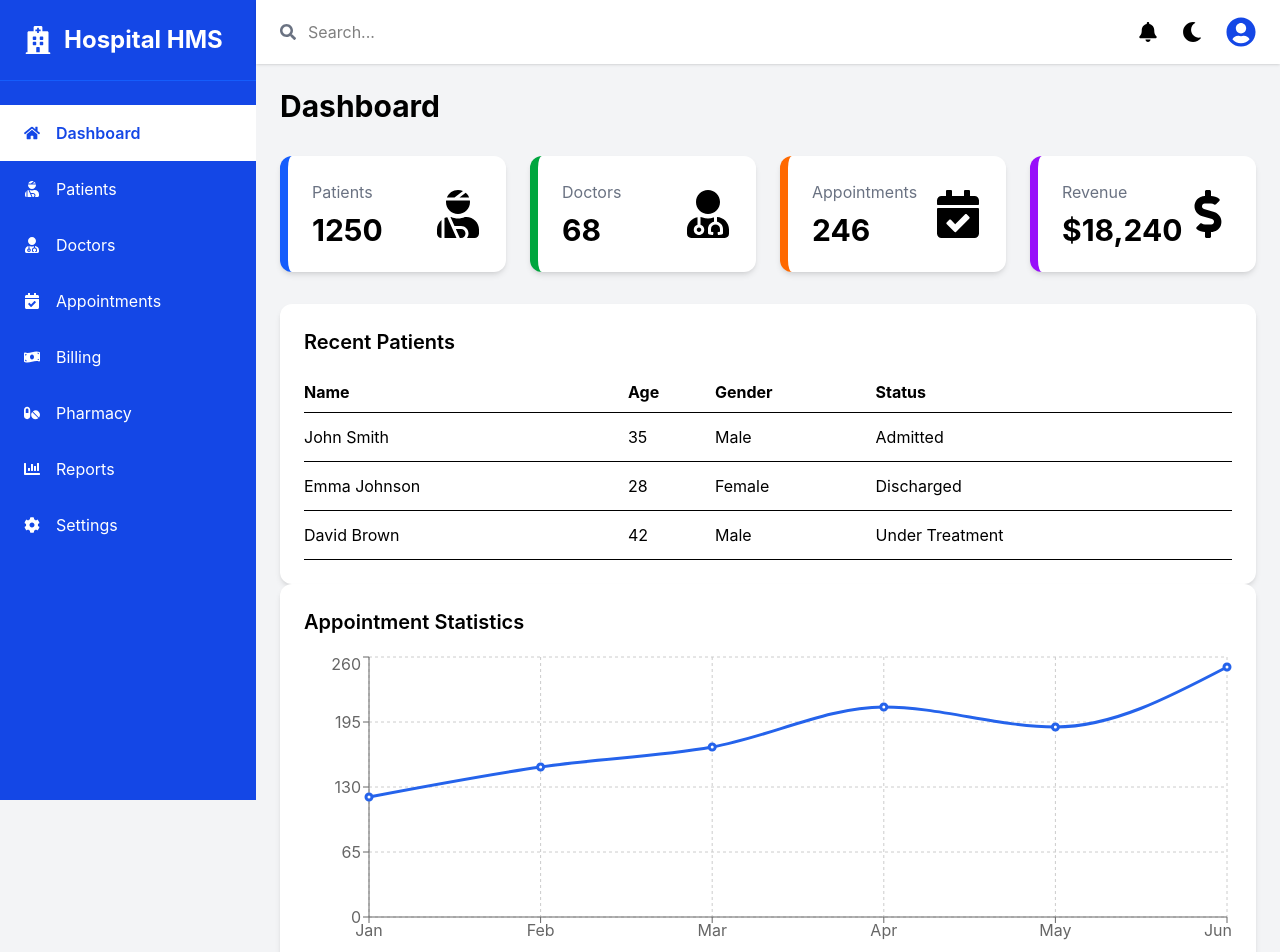
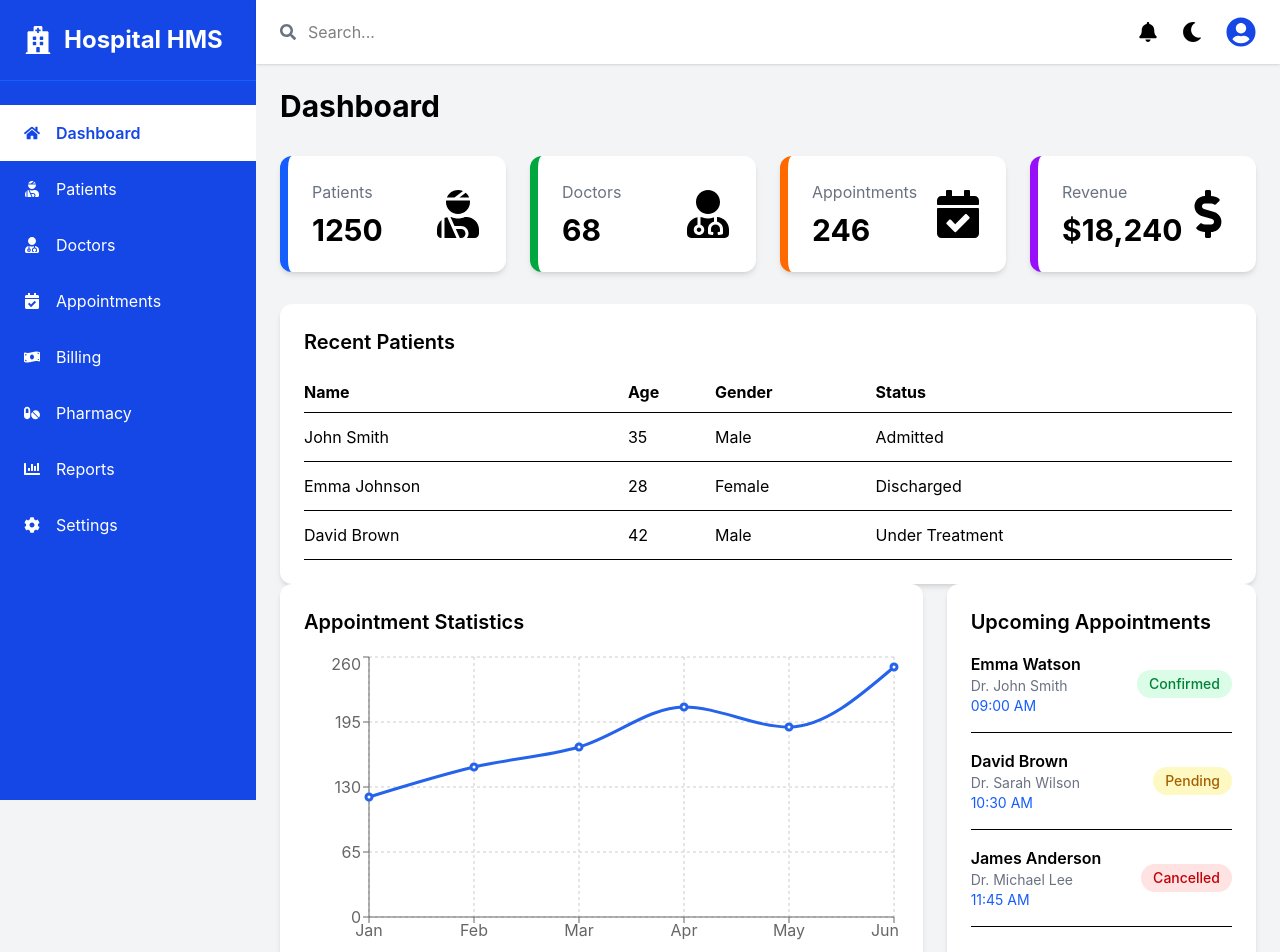
Before and after one commit to AyeshaPerera2003/hospital-management-system-react, a React (Vite) app: page / in a window 1280 px wide. Shown: the top 952 px of the page. Built offline with nearby package versions, Linux system fonts and the light colour scheme.

Commit message:
Added upcoming appointments widget

```diff
--- /dev/null
+++ b/src/Components/dashboard/UpcomingAppointments.jsx
@@ -0,0 +1,77 @@
+function UpcomingAppointments() {
+  const appointments = [
+    {
+      id: 1,
+      patient: "Emma Watson",
+      doctor: "Dr. John Smith",
+      time: "09:00 AM",
+      status: "Confirmed",
+    },
+    {
+      id: 2,
+      patient: "David Brown",
+      doctor: "Dr. Sarah Wilson",
+      time: "10:30 AM",
+      status: "Pending",
+    },
+    {
+      id: 3,
+      patient: "James Anderson",
+      doctor: "Dr. Michael Lee",
+      time: "11:45 AM",
+      status: "Cancelled",
+    },
+  ];
+
+  const getStatusColor = (status) => {
+    switch (status) {
+      case "Confirmed":
+        return "bg-green-100 text-green-700";
+      case "Pending":
+        return "bg-yellow-100 text-yellow-700";
+      case "Cancelled":
+        return "bg-red-100 text-red-700";
+      default:
+        return "bg-gray-100 text-gray-700";
+    }
+  };
+
+  return (
+    <div className="bg-white rounded-xl shadow-md p-6">
+      <h2 className="text-xl font-semibold mb-4">
+        Upcoming Appointments
+      </h2>
+
+      <div className="space-y-4">
+        {appointments.map((appointment) => (
+          <div
+            key={appointment.id}
+            className="flex items-center justify-between border-b pb-4"
+          >
+            <div>
+              <h3 className="font-semibold">{appointment.patient}</h3>
+
+              <p className="text-sm text-gray-500">
+                {appointment.doctor}
+              </p>
+
+              <p className="text-sm text-blue-600">
+                {appointment.time}
+              </p>
+            </div>
+
+            <span
+              className={`px-3 py-1 rounded-full text-sm font-medium ${getStatusColor(
+                appointment.status
+              )}`}
+            >
+              {appointment.status}
+            </span>
+          </div>
+        ))}
+      </div>
+    </div>
+  );
+}
+
+export default UpcomingAppointments;
--- a/src/pages/Dashboard/Dashboard.jsx
+++ b/src/pages/Dashboard/Dashboard.jsx
@@ -1,6 +1,8 @@
 import DashboardCard from "../../components/dashboard/DashboardCard";
 import AppointmentChart from "../../components/charts/AppointmentChart";
 import RecentPatients from "../../components/tables/RecentPatients";
+import UpcomingAppointments from "../../components/dashboard/UpcomingAppointments";
+
 
 import {
   FaUserInjured,
@@ -52,8 +54,20 @@ function Dashboard() {
     <RecentPatients />
 </div>
 
-      {/* Chart */}
-      <AppointmentChart />
+<div className="grid grid-cols-1 lg:grid-cols-3 gap-6">
+
+  <div className="lg:col-span-2">
+    <AppointmentChart />
+  </div>
+
+  <UpcomingAppointments />
+
+</div>
+
+
+
+
+
 
     </div>
 
@@ -61,4 +75,8 @@ function Dashboard() {
   );
 }
 
+
+
+
+
 export default Dashboard;
```
